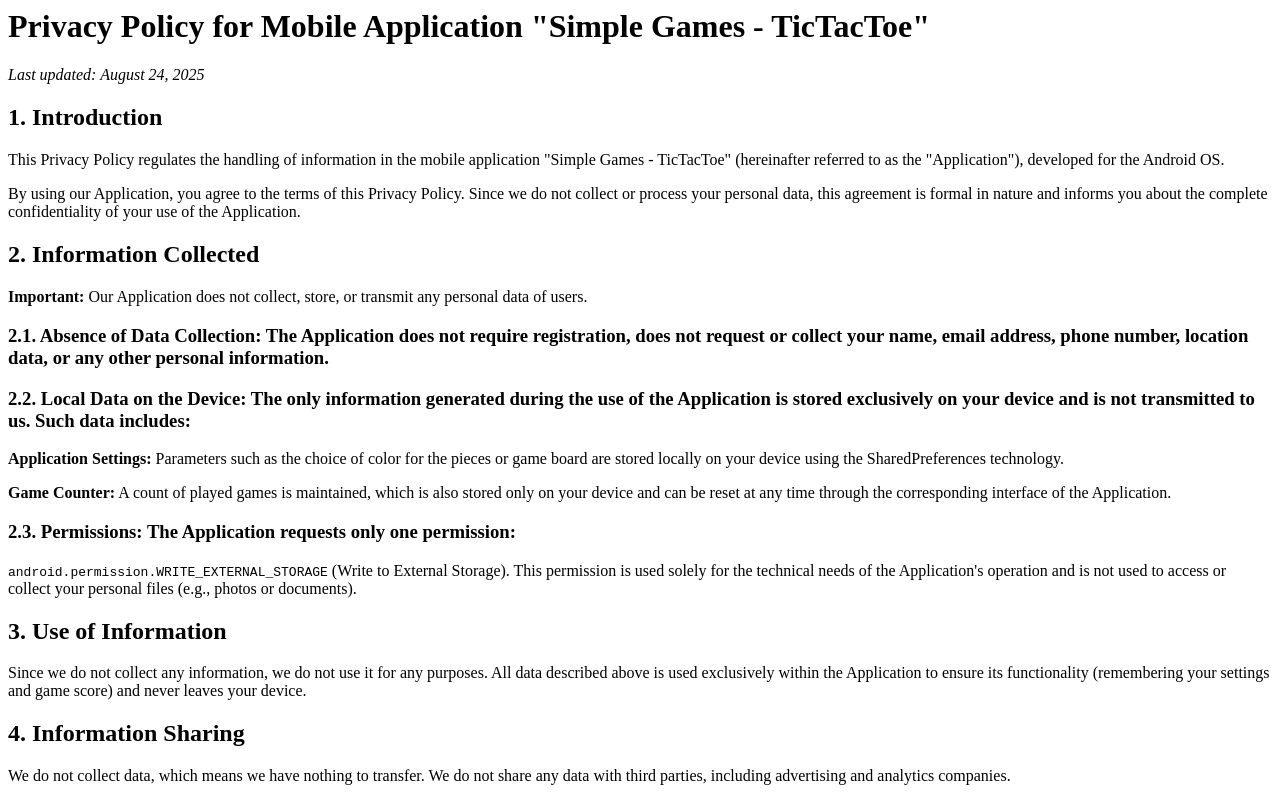
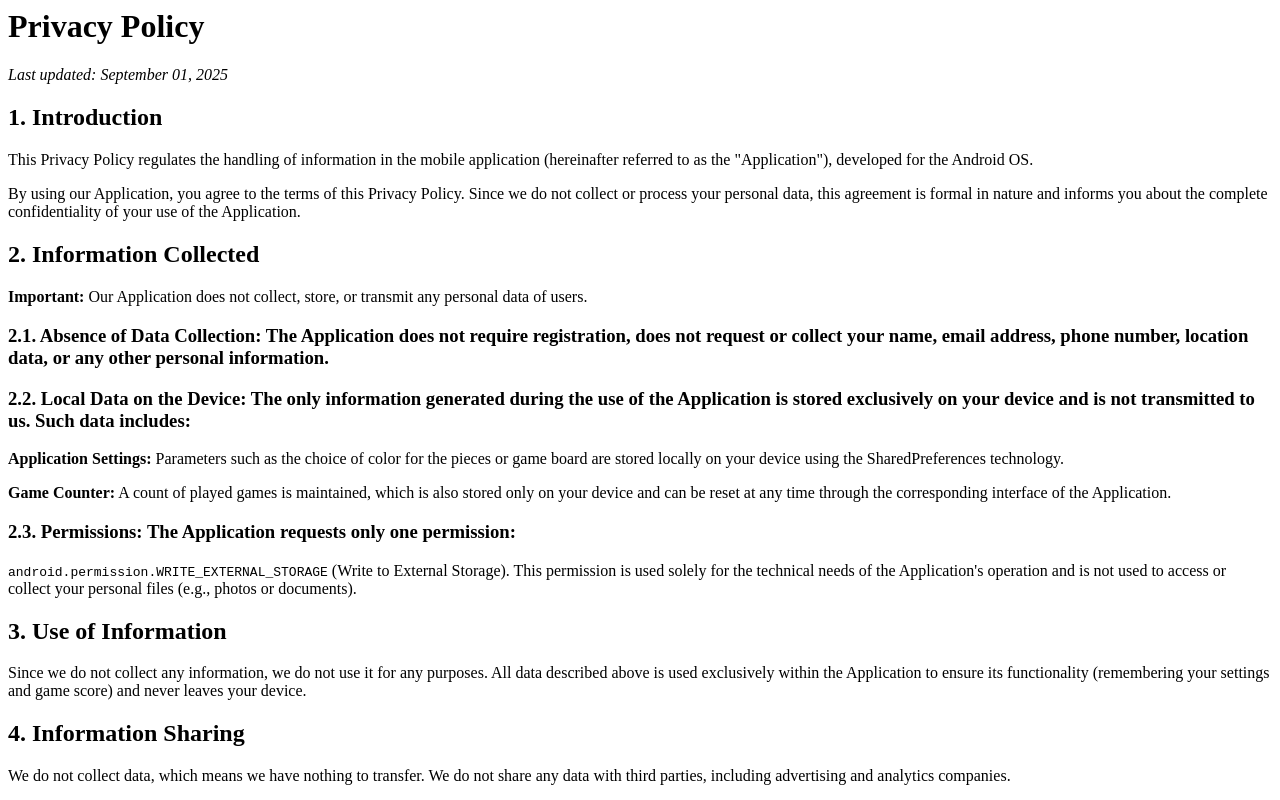
Before and after one commit to lorem-ipsum-doo/lorem-ipsum-doo.github.io, a plain HTML site: page tictactoe/privacy-policy/privacy-policy.html in a window 1280 px wide. Shown: the top 800 px of the page. Drawn offline with Linux system fonts and the light colour scheme.

Commit message:
Update privacy-policy.html
Update privacy-policy.html

```diff
--- a/tictactoe/privacy-policy/privacy-policy.html
+++ b/tictactoe/privacy-policy/privacy-policy.html
@@ -2,23 +2,23 @@
 
   <head>
     <title>
-      Privacy Policy for Mobile Application "Simple Games - TicTacToe"
+      Privacy Policy
     </title>
   </head>
 
   <body>
     <h1>
-      Privacy Policy for Mobile Application "Simple Games - TicTacToe"
+      Privacy Policy
     </h1>
     <p>
-      <i>Last updated: August 24, 2025</i>
+      <i>Last updated: September 01, 2025</i>
     </p>
 
     <h2>
       1. Introduction
     </h2>
     <p>
-      This Privacy Policy regulates the handling of information in the mobile application "Simple Games - TicTacToe" (hereinafter referred to as the "Application"), developed for the Android OS.
+      This Privacy Policy regulates the handling of information in the mobile application (hereinafter referred to as the "Application"), developed for the Android OS.
     </p>
     <p>
       By using our Application, you agree to the terms of this Privacy Policy. Since we do not collect or process your personal data, this agreement is formal in nature and informs you about the complete confidentiality of your use of the Application.
```
